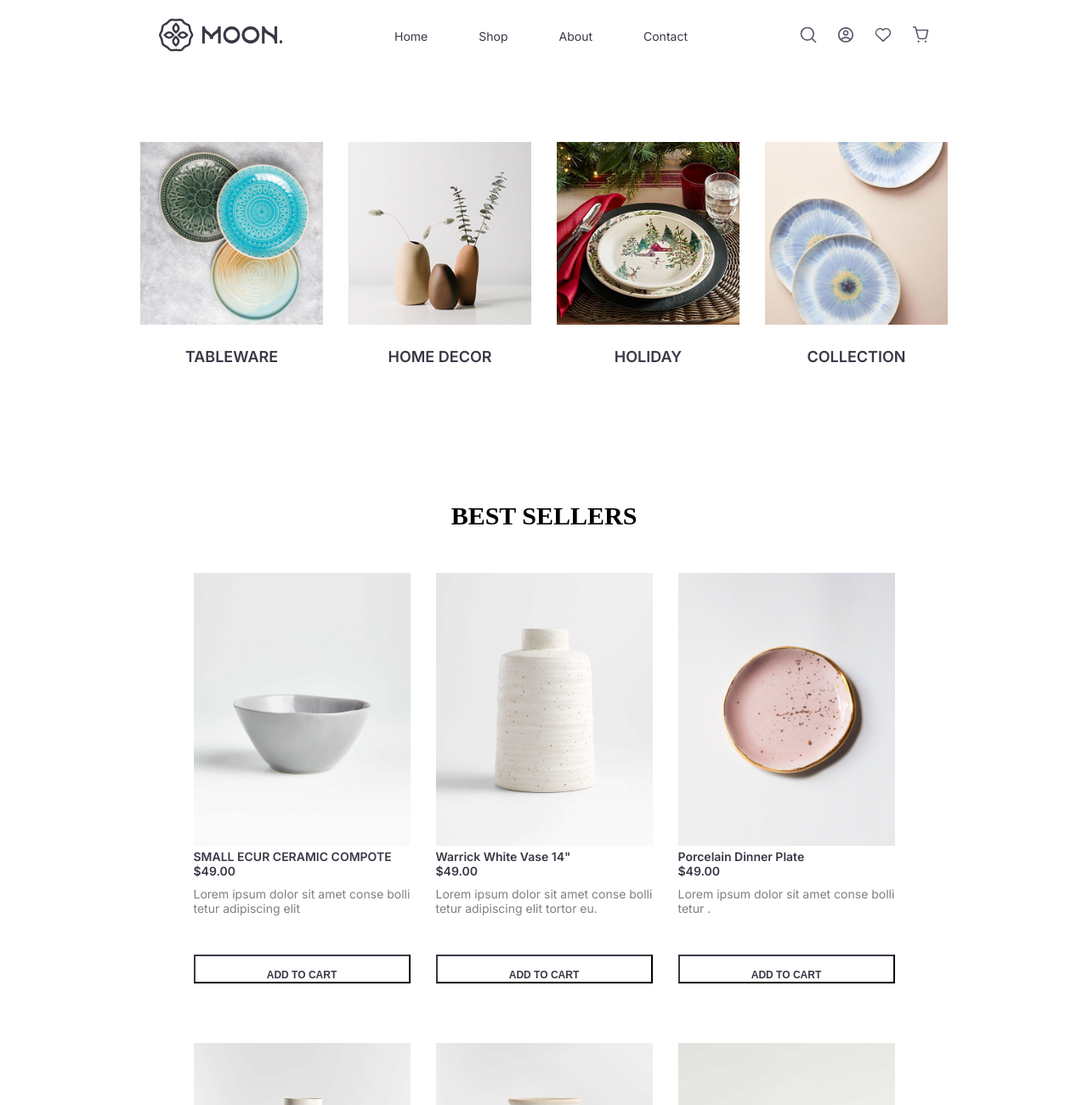
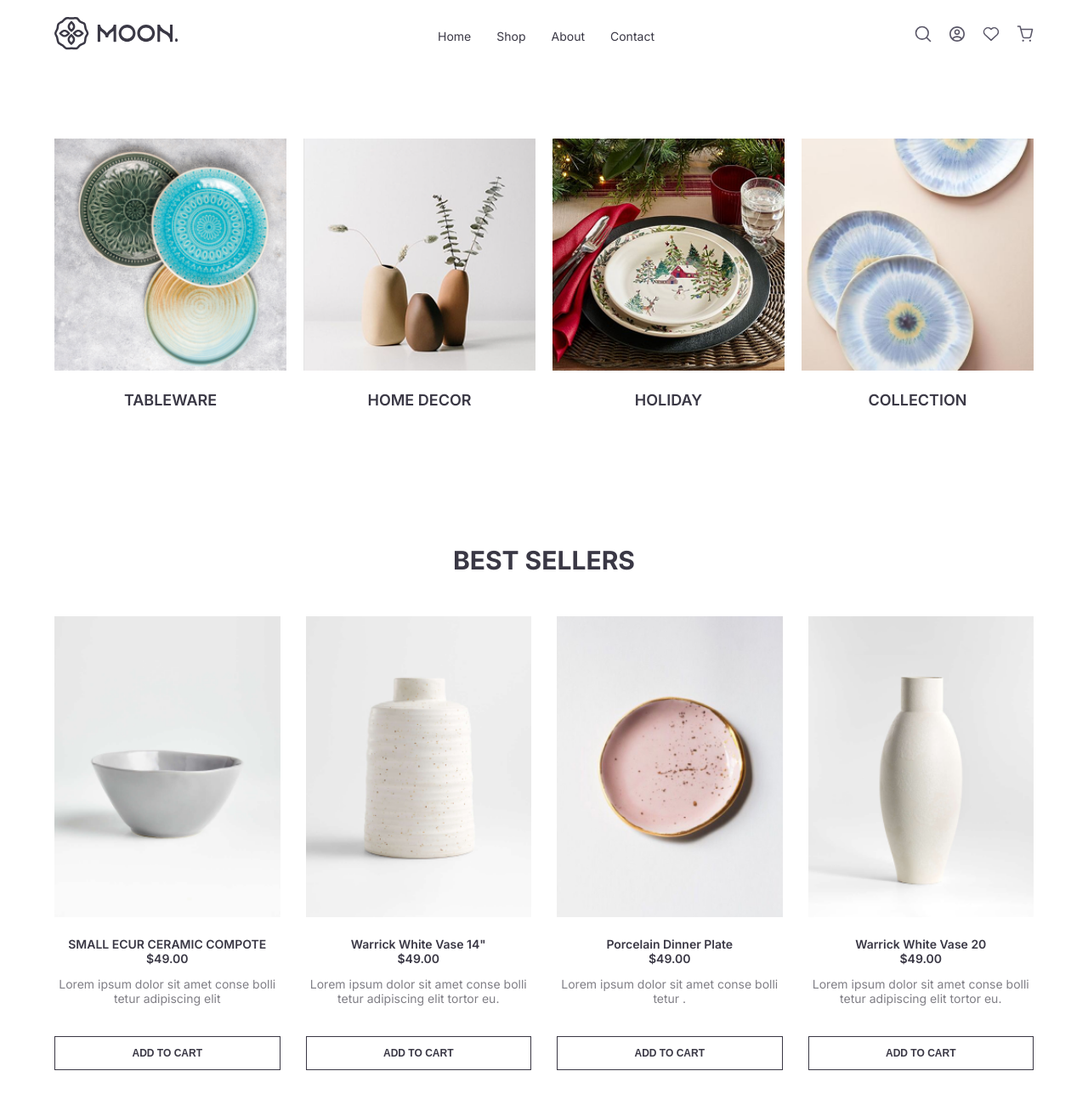
Before and after one commit to Qais-Sharabi/Knowledge-academy-project, a plain HTML site: page index.html in a window 1280 px wide. Shown: the top 1300 px of the page at 85% size. Drawn offline with Linux system fonts and the light colour scheme.

Commit message:
create project

```diff
--- a/main.css
+++ b/main.css
@@ -2,6 +2,11 @@
     margin: 0;
     padding: 0;
     box-sizing: border-box;
+}
+
+body {
+    font-family: 'Inter', sans-serif;
+    color: #3A3845;
 }
 
 ul {
@@ -10,27 +15,12 @@ ul {
 
 a {
     text-decoration: none;
-
 }
 
 .container {
-    width: calc(100% - 330px);
-    margin: auto;
-
-
-}
-
-@media screen and (min-width:0px) and (max-width: 1040px) {
-    .container {
-        width: calc(100% - 150px);
-    }
-}
-
-@media screen and (min-width:0px) and (max-width: 600px) {
-    .container {
-        width: 100%;
-        padding: 0 20px;
-    }
+    max-width: 1200px;
+    width: 90%;
+    margin: 0 auto;
 }
 
 .row {
@@ -39,138 +29,150 @@ a {
     align-items: center;
 }
 
+.header {
+    padding: 20px 0;
+}
+
 .header .row {
     justify-content: space-between;
 }
 
 .header ul {
     display: flex;
-}
-
-.list1 ul {
-    gap: 60px
-}
-
-.list2 ul {
-    gap: 24px
-}
-
-.header {
-    padding: 21.84px
+    gap: 30px;
 }
 
 .list1 a {
     font-size: 14px;
     font-weight: 400;
-    font-family: Inter;
     color: #3A3845;
+}
+
+.list2 ul {
+    gap: 20px;
 }
 
 .menu {
     display: none;
 }
 
-@media screen and (min-width:320px) and (max-width: 1040px) {
+.bdy {
+    padding: 80px 0;
+    text-align: center;
+}
 
+.bdy .row {
+    gap: 20px;
+    justify-content: center;
+}
 
-    .list1 {
-        display: none;
-    }
+.collection {
+    flex: 1 1 calc(25% - 20px);
+    min-width: 200px;
+}
 
-    .list2 {
-        display: none;
-    }
+.collection img {
+    width: 100%;
+    aspect-ratio: 1 / 1;
+    object-fit: cover;
+}
 
-    .menu {
-        display: block;
-    }
-
-}
-@media screen and (min-width:0px) and (max-width: 800px) {
-
- .collection{
-    flex:calc((100% - 30px)/2);
- }
-
-}
-.bdy{
-   padding: 80px 0;
-   text-align: center;
-}
-.bdy .row{
-
-    gap: 30px;
-
-}
-.collection{
-    width: calc((100% - 90px)/4);
-}
-.collection img{
-    width: 100%;
-
-}
-.collection h2{
-    margin-top: 23px;
-    font-family: inter;
+.collection h2 {
+    margin-top: 20px;
     font-size: 18px;
     font-weight: 600;
-    color: #3A3845;
 }
-.yes h2{
-    display: flex;
-    width: 255px;
-    flex-wrap: wrap;
-    font-weight: 600;
-    font-size: 14px;
-    font-family: Inter;
-    color: #3A3845;
-    height: 20px;
-    margin-bottom: 24px;
+
+.text {
+    margin: 80px auto 48px;
+    font-weight: 700;
+    font-size: 30px;
+    text-align: center;
 }
-.yes h3{
-    display: flex;
-    width: 255px;
-    flex-wrap: wrap;
-    font-weight: 400;
-    font-size: 14px;
-    font-family: Inter;
-    color: #807F86;
-    height: 22px;
-    margin-bottom: 58px;
-}
-.yes button{
-    border-style: 1px;
-    padding: 15px 18px 15px 18px;
-    color: #3A3845;
-    width: 255px;
-    background-color: white;
-    border-color: #3A3845;
-    font-weight: 600;
-    font-size: 12px;
-    height:18px ;
-    text-align: center;
-    margin-bottom: 40px;
 
-}
-.Best-Sellers .products-container{
+.products-container {
     display: flex;
     gap: 30px;
     flex-wrap: wrap;
     justify-content: center;
 }
 
-.text{
-    margin: 80px auto 48px auto;
-    width: 391px;
-    height: 36px;
-    font-weight: 700;
-    font-style: bold;
-    font-size: 30px;
+.yes {
+    flex: 1 1 calc(25% - 30px);
+    min-width: 250px;
+    display: flex;
+    flex-direction: column;
+    align-items: center;
+    margin-bottom: 40px;
+}
+
+.yes img {
+    width: 100%;
+    aspect-ratio: 3 / 4;
+    object-fit: cover;
+    margin-bottom: 20px;
+}
+
+.yes h2 {
+    font-size: 14px;
+    font-weight: 600;
+    height: 40px;
+    display: flex;
+    align-items: center;
+    justify-content: center;
     text-align: center;
+    margin-bottom: 10px;
+}
 
+.yes h3 {
+    font-size: 14px;
+    font-weight: 400;
+    color: #807F86;
+    height: 50px;
+    overflow: hidden;
+    text-align: center;
+    margin-bottom: 20px;
 }
-.yes img{
+
+.yes button {
     width: 100%;
-    height: auto;
-    object-fit: cover;
+    padding: 12px;
+    background-color: white;
+    border: 1px solid #3A3845;
+    color: #3A3845;
+    font-weight: 600;
+    font-size: 12px;
+    cursor: pointer;
+    transition: 0.3s;
+    margin-top: auto;
 }
+
+.yes button:hover {
+    background-color: #3A3845;
+    color: white;
+}
+
+
+@media screen and (max-width: 1040px) {
+    .list1, .list2 {
+        display: none;
+    }
+    .menu {
+        display: block;
+    }
+    .collection, .yes {
+        flex: 1 1 calc(50% - 20px);
+    }
+}
+
+@media screen and (max-width: 600px) {
+    .container {
+        width: 95%;
+    }
+    .collection, .yes {
+        flex: 1 1 100%;
+    }
+    .text {
+        font-size: 24px;
+    }
+}
```
